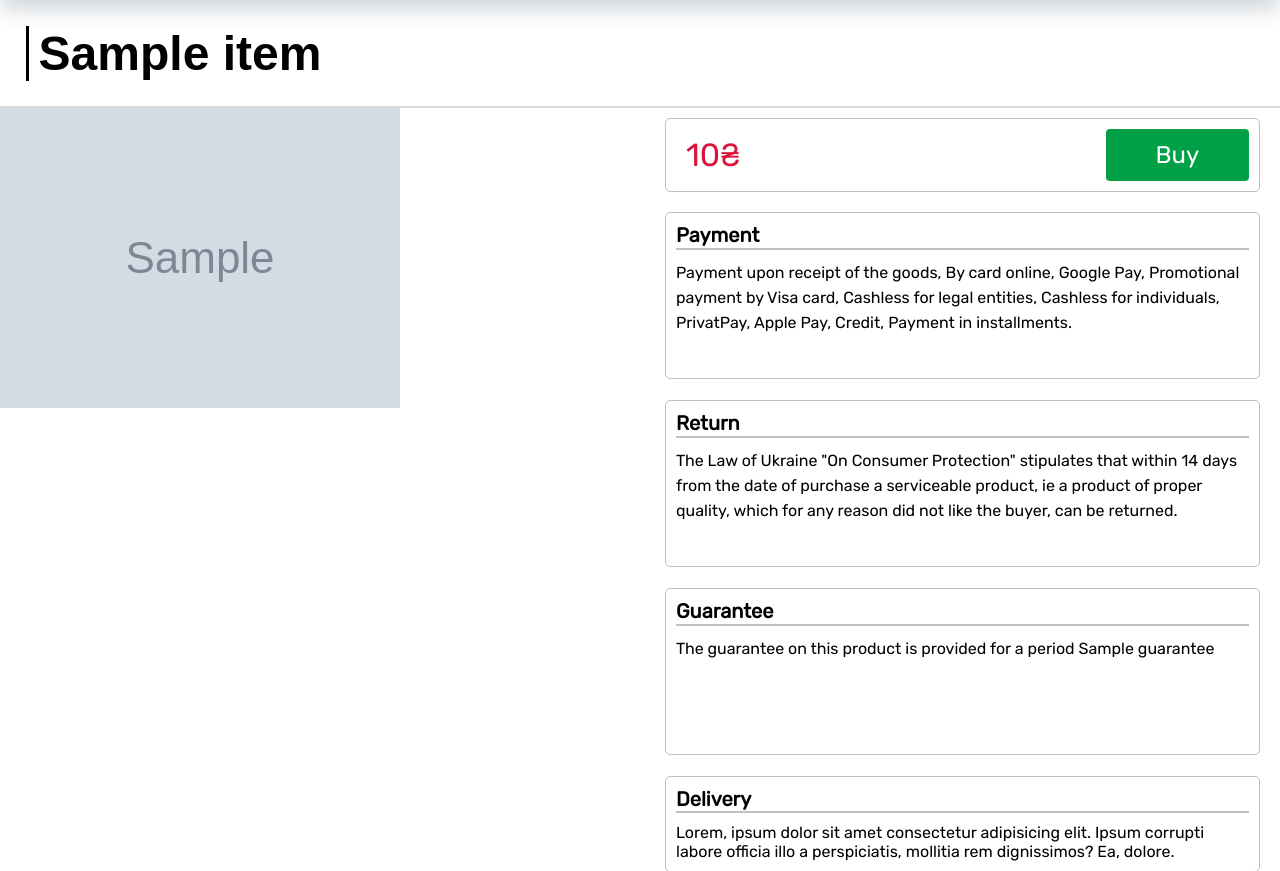
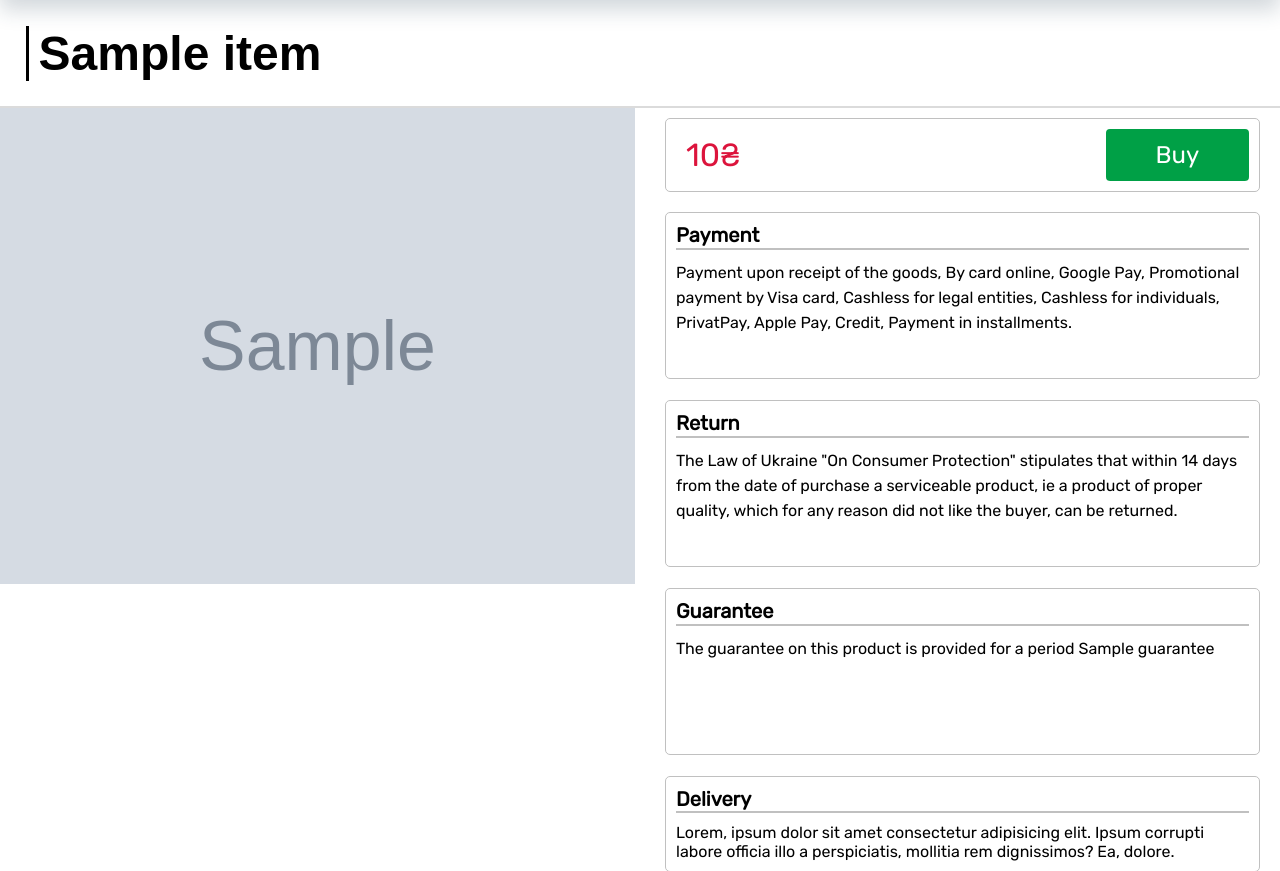
Before and after one commit to MNDonut/MyDjangoProjectKrakenToyShop, a Django app: template product/templates/item_page.html in a window 1280 px wide. Shown: the part 75-946 px from the top of the page. Run offline with Django 3.2, Linux system fonts and the light colour scheme; the template is opened without the code that fills it: most values are stand-ins (such as "Sample title", 1, 10 or a date in 2020); grey boxes marked "Sample" are stand-in pictures.

```diff
--- a/product/static/item_page.css
+++ b/product/static/item_page.css
@@ -9,6 +9,8 @@ h1 {
 img {
     position: sticky;
     top: 0;
+    width: 100%;
+    height: auto;
 }
 
 button {
```
Also changed, not shown: db.sqlite3, product/templates/favorite.html (added).
